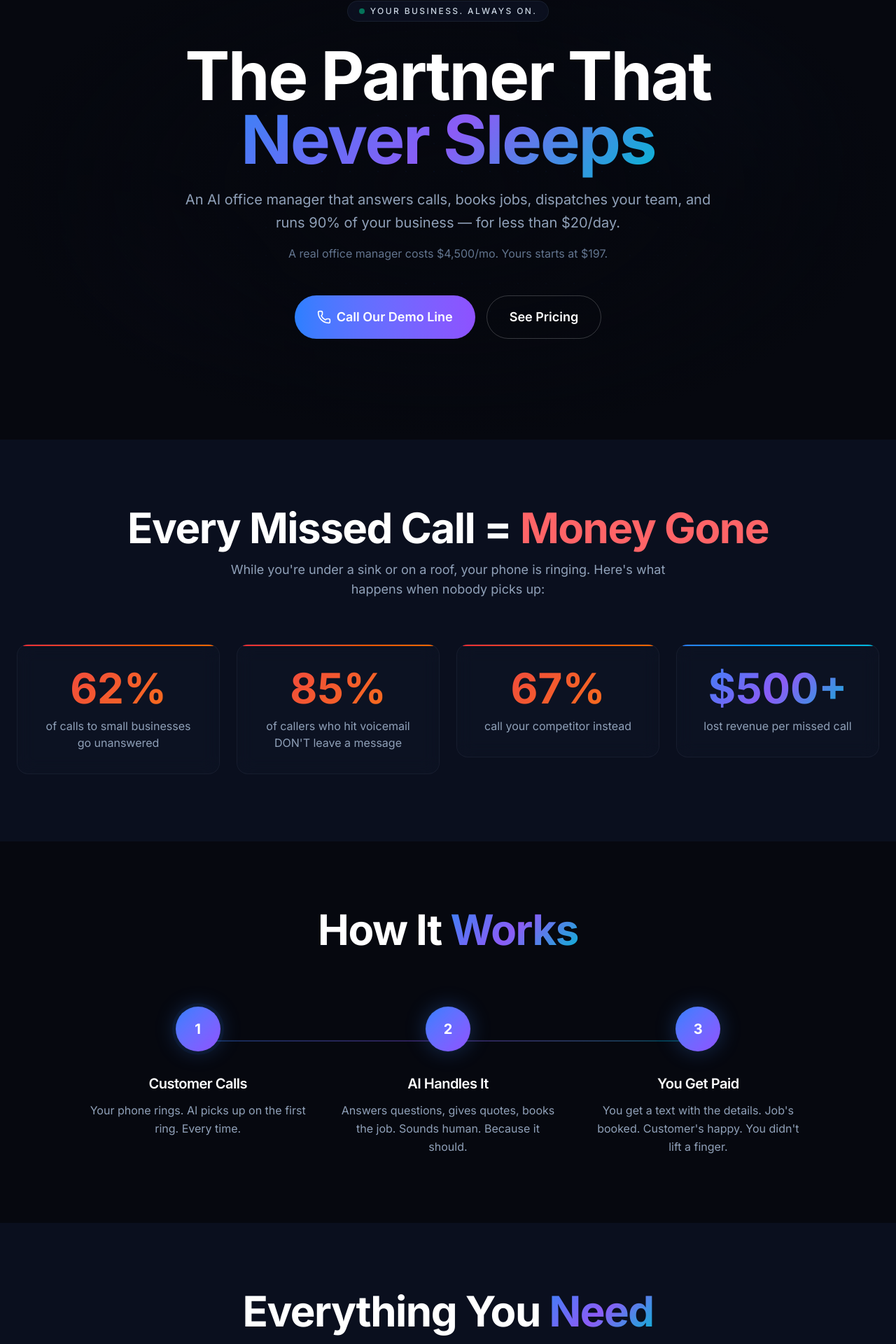
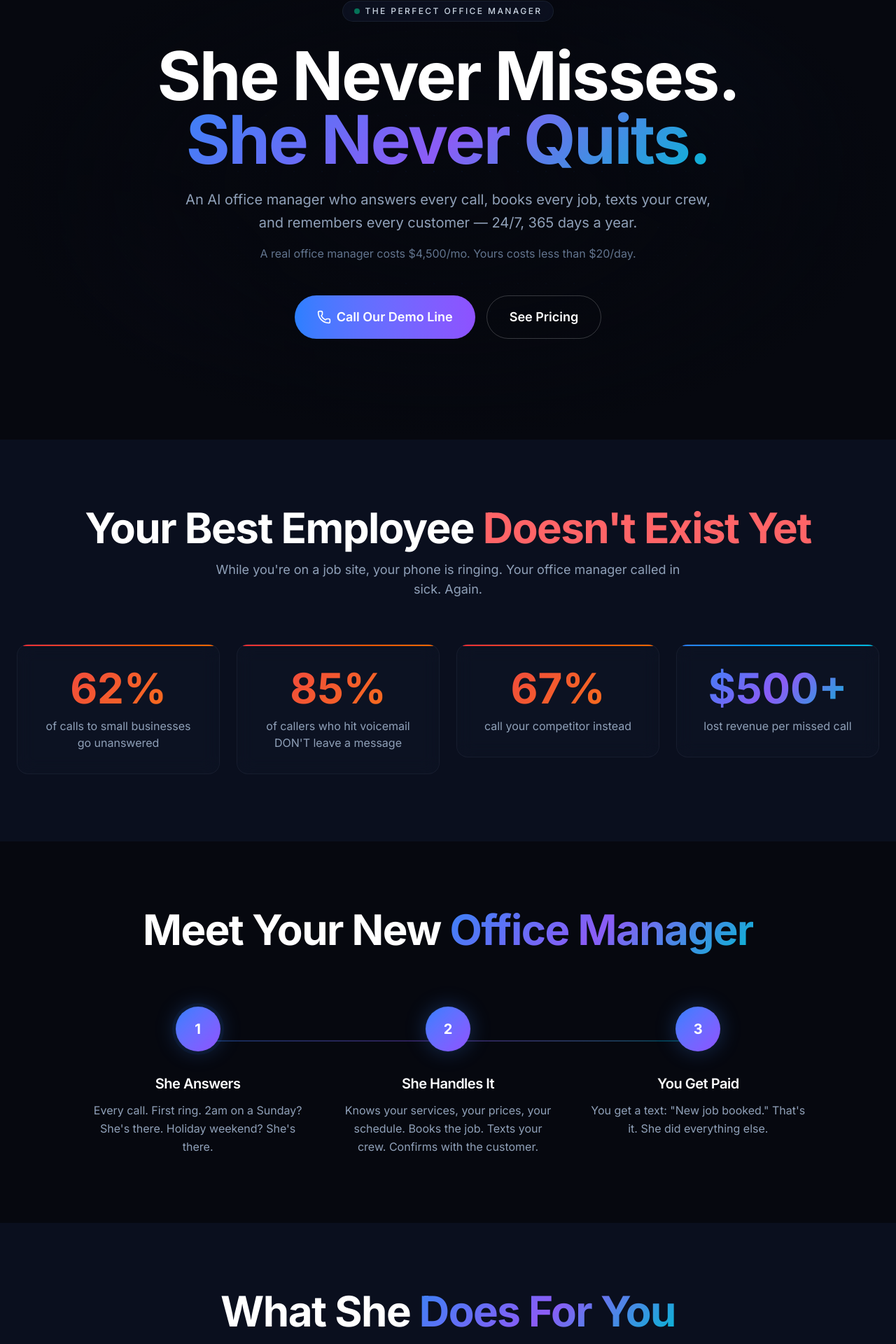
Before and after one commit to omniaintelligenceteam-ctrl/silent-ai-partner, a Next.js app: page / in a window 1280 px wide. Shown: the part 169-2089 px from the top of the page at 70% size. Built offline with nearby package versions, Linux system fonts and the light colour scheme.

Commit message:
rebrand: Perfect Office Manager positioning — She never misses, she never quits

```diff
--- a/src/components/sections/Features.tsx
+++ b/src/components/sections/Features.tsx
@@ -67,7 +67,7 @@ export function Features() {
       <div className="container mx-auto px-6">
         <FadeIn>
           <h2 className="text-3xl md:text-5xl lg:text-6xl font-bold text-center mb-16 tracking-tight">
-            Everything You <span className="gradient-text">Need</span>
+            What She <span className="gradient-text">Does For You</span>
           </h2>
         </FadeIn>
 
--- a/src/components/sections/FooterCTA.tsx
+++ b/src/components/sections/FooterCTA.tsx
@@ -10,12 +10,12 @@ export function FooterCTA() {
       <div className="container mx-auto px-6 text-center relative">
         <FadeIn>
           <h2 className="text-4xl md:text-6xl lg:text-7xl font-bold tracking-tight mb-6">
-            Stop Missing Calls.
+            Hire Her Tonight.
             <br />
-            <span className="gradient-text">Start Tonight.</span>
+            <span className="gradient-text">She Starts Immediately.</span>
           </h2>
           <p className="text-xl text-slate-400 mb-12 max-w-2xl mx-auto">
-            One missed emergency call = one lost customer. Stop the bleeding. Setup takes 5 minutes.
+            No interviews. No training. No sick days. Your perfect office manager is ready in 5 minutes.
           </p>
           <a
             href="tel:+18667821303"
--- a/src/components/sections/Hero.tsx
+++ b/src/components/sections/Hero.tsx
@@ -16,24 +16,24 @@ export function Hero() {
         <FadeIn>
           <div className="inline-flex items-center gap-2 glass px-4 py-1.5 rounded-full text-xs font-medium tracking-[0.2em] uppercase text-slate-300 mb-8">
             <span className="w-2 h-2 rounded-full bg-emerald-400 animate-pulse" />
-            Your business. Always on.
+            The Perfect Office Manager
           </div>
         </FadeIn>
 
         <FadeIn delay={100}>
           <h1 className="text-5xl md:text-7xl lg:text-8xl font-bold tracking-tight leading-[0.95] mb-6">
-            The Partner That
+            She Never Misses.
             <br />
-            <span className="gradient-text">Never Sleeps</span>
+            <span className="gradient-text">She Never Quits.</span>
           </h1>
         </FadeIn>
 
         <FadeIn delay={200}>
           <p className="text-lg md:text-xl text-slate-400 mb-4 max-w-3xl mx-auto leading-relaxed">
-            An AI office manager that answers calls, books jobs, dispatches your team,
-            and runs 90% of your business — for less than $20/day.
+            An AI office manager who answers every call, books every job, texts your crew,
+            and remembers every customer — 24/7, 365 days a year.
           </p>
-          <p className="text-base text-slate-500 mb-12">A real office manager costs $4,500/mo. Yours starts at $197.</p>
+          <p className="text-base text-slate-500 mb-12">A real office manager costs $4,500/mo. Yours costs less than $20/day.</p>
         </FadeIn>
 
         <FadeIn delay={300}>
--- a/src/components/sections/HowItWorks.tsx
+++ b/src/components/sections/HowItWorks.tsx
@@ -3,18 +3,18 @@ import { FadeIn } from '@/components/ui/FadeIn'
 const steps = [
   {
     num: 1,
-    title: 'Customer Calls',
-    desc: 'Your phone rings. AI picks up on the first ring. Every time.',
+    title: 'She Answers',
+    desc: 'Every call. First ring. 2am on a Sunday? She\'s there. Holiday weekend? She\'s there.',
   },
   {
     num: 2,
-    title: 'AI Handles It',
-    desc: 'Answers questions, gives quotes, books the job. Sounds human. Because it should.',
+    title: 'She Handles It',
+    desc: 'Knows your services, your prices, your schedule. Books the job. Texts your crew. Confirms with the customer.',
   },
   {
     num: 3,
     title: 'You Get Paid',
-    desc: "You get a text with the details. Job's booked. Customer's happy. You didn't lift a finger.",
+    desc: "You get a text: \"New job booked.\" That's it. She did everything else.",
   },
 ]
 
@@ -24,7 +24,7 @@ export function HowItWorks() {
       <div className="container mx-auto px-6">
         <FadeIn>
           <h2 className="text-3xl md:text-5xl lg:text-6xl font-bold text-center mb-20 tracking-tight">
-            How It <span className="gradient-text">Works</span>
+            Meet Your New <span className="gradient-text">Office Manager</span>
           </h2>
         </FadeIn>
 
--- a/src/components/sections/ProblemStats.tsx
+++ b/src/components/sections/ProblemStats.tsx
@@ -13,10 +13,10 @@ export function ProblemStats() {
       <div className="container mx-auto px-6">
         <FadeIn>
           <h2 className="text-3xl md:text-5xl lg:text-6xl font-bold text-center mb-4 tracking-tight">
-            Every Missed Call = <span className="text-red-400">Money Gone</span>
+            Your Best Employee <span className="text-red-400">Doesn&apos;t Exist Yet</span>
           </h2>
           <p className="text-center text-slate-400 text-lg mb-16 max-w-2xl mx-auto">
-            While you&apos;re under a sink or on a roof, your phone is ringing. Here&apos;s what happens when nobody picks up:
+            While you&apos;re on a job site, your phone is ringing. Your office manager called in sick. Again.
           </p>
         </FadeIn>
 
```
